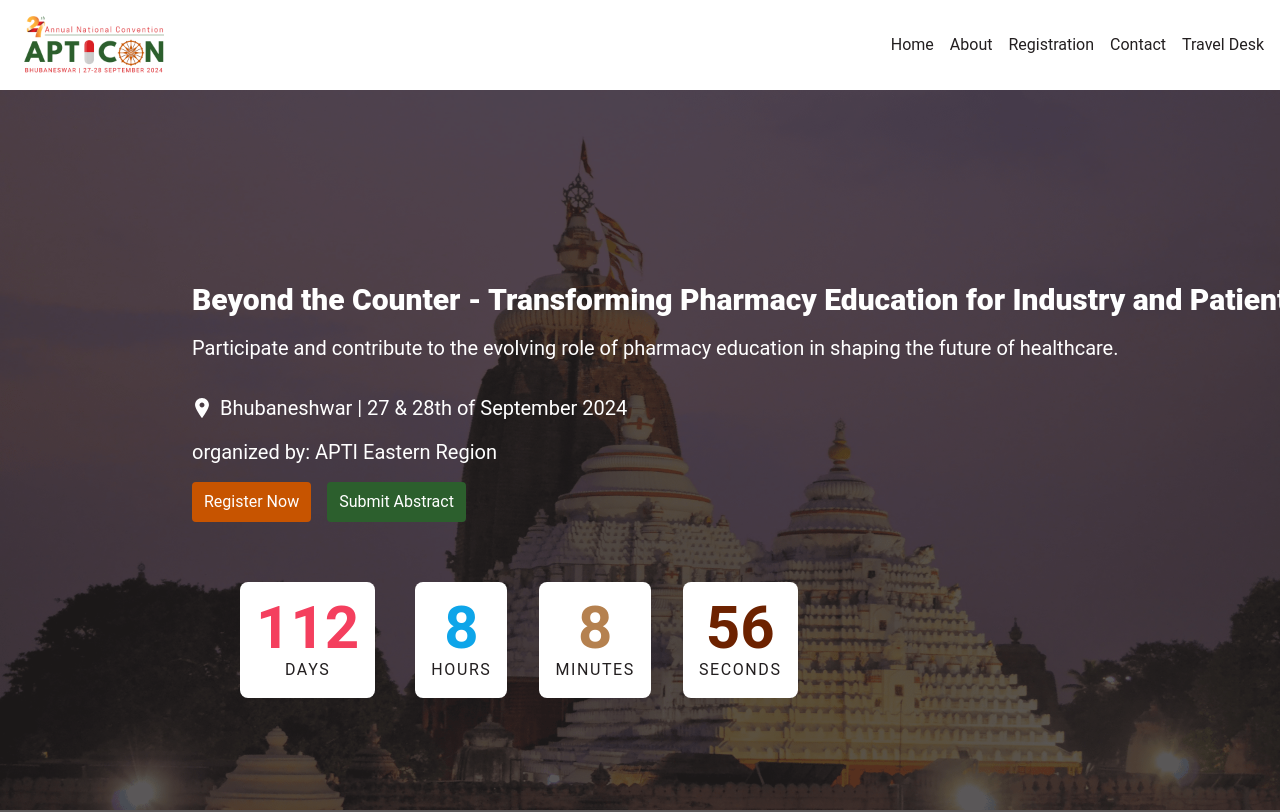
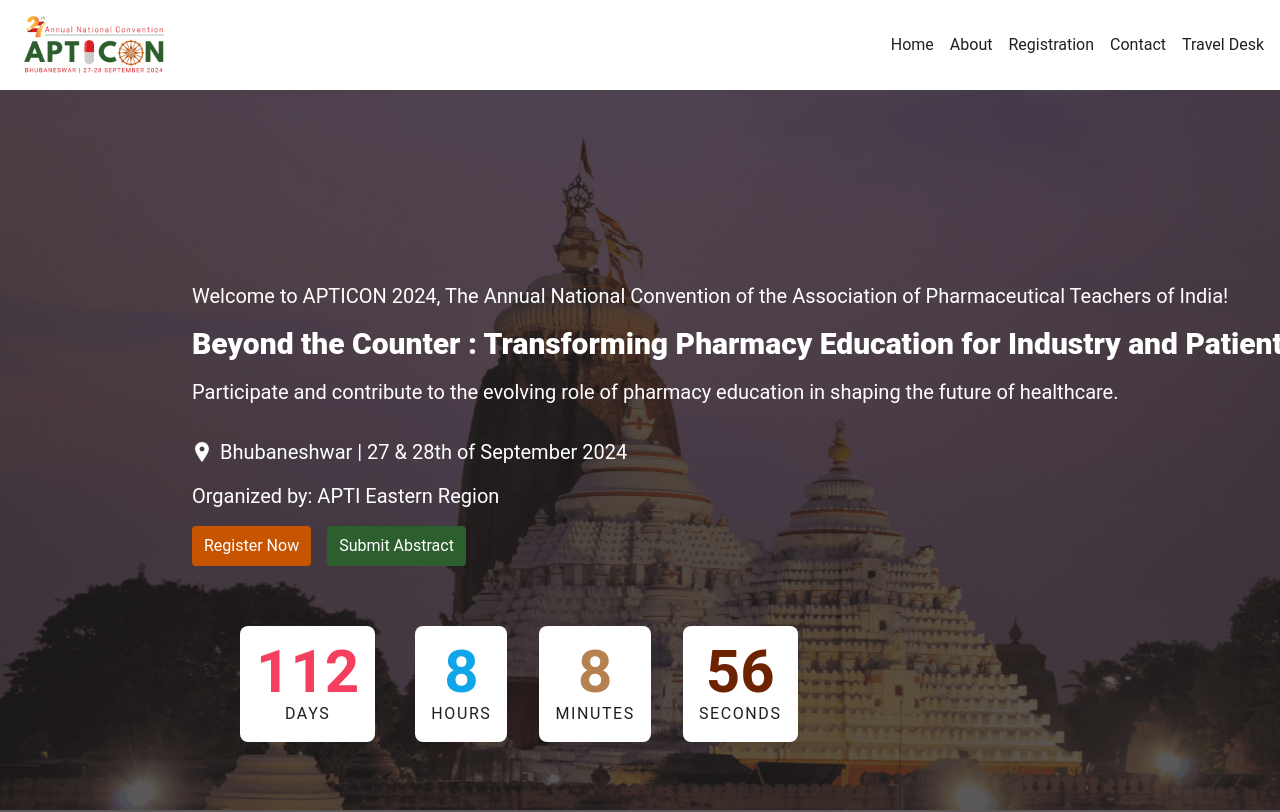
Before and after one commit to ravindrasirvi609/APTICON24, a Next.js app: page / in a window 1280 px wide. Shown: the top 812 px of the page. Built offline with nearby package versions, Linux system fonts and the light colour scheme.

Commit message:
Refactor page.tsx to update event details and improve code organization

```diff
--- a/src/app/page.tsx
+++ b/src/app/page.tsx
@@ -81,9 +81,13 @@
             <div className="absolute top-0 left-0 w-full h-full bg-black bg-opacity-75 text-white z-10 flex flex-col items-center justify-center p-4 lg:items-start lg:justify-start">
               <div className="absolute top-5 left-0 lg:top-48 lg:left-48 w-full flex flex-col items-center lg:items-start p-4 lg:p-0 space-y-4">
                 <div className="text-center lg:text-left">
+                  <p className="text-xs md:text-md lg:text-xl mb-2 md:mb-4">
+                    Welcome to APTICON 2024, The Annual National Convention of
+                    the Association of Pharmaceutical Teachers of India!
+                  </p>
                   <h1 className="text-white font-black text-xs md:text-lg lg:text-3xl mb-2 md:mb-4">
                     {" "}
-                    Beyond the Counter - Transforming Pharmacy Education for
+                    Beyond the Counter : Transforming Pharmacy Education for
                     Industry and Patient Impact
                   </h1>
                   <p className="text-xs md:text-md lg:text-xl mb-2 md:mb-4">
@@ -124,7 +128,7 @@
                     </span>
                   </p>
                   <p className="text-xs md:text-md lg:text-xl mb-2 md:mb-4">
-                    organized by: APTI Eastern Region
+                    Organized by: APTI Eastern Region
                   </p>
                   <div className="flex flex-wrap justify-center lg:justify-start space-x-2 sm:space-x-4">
                     <a
```
